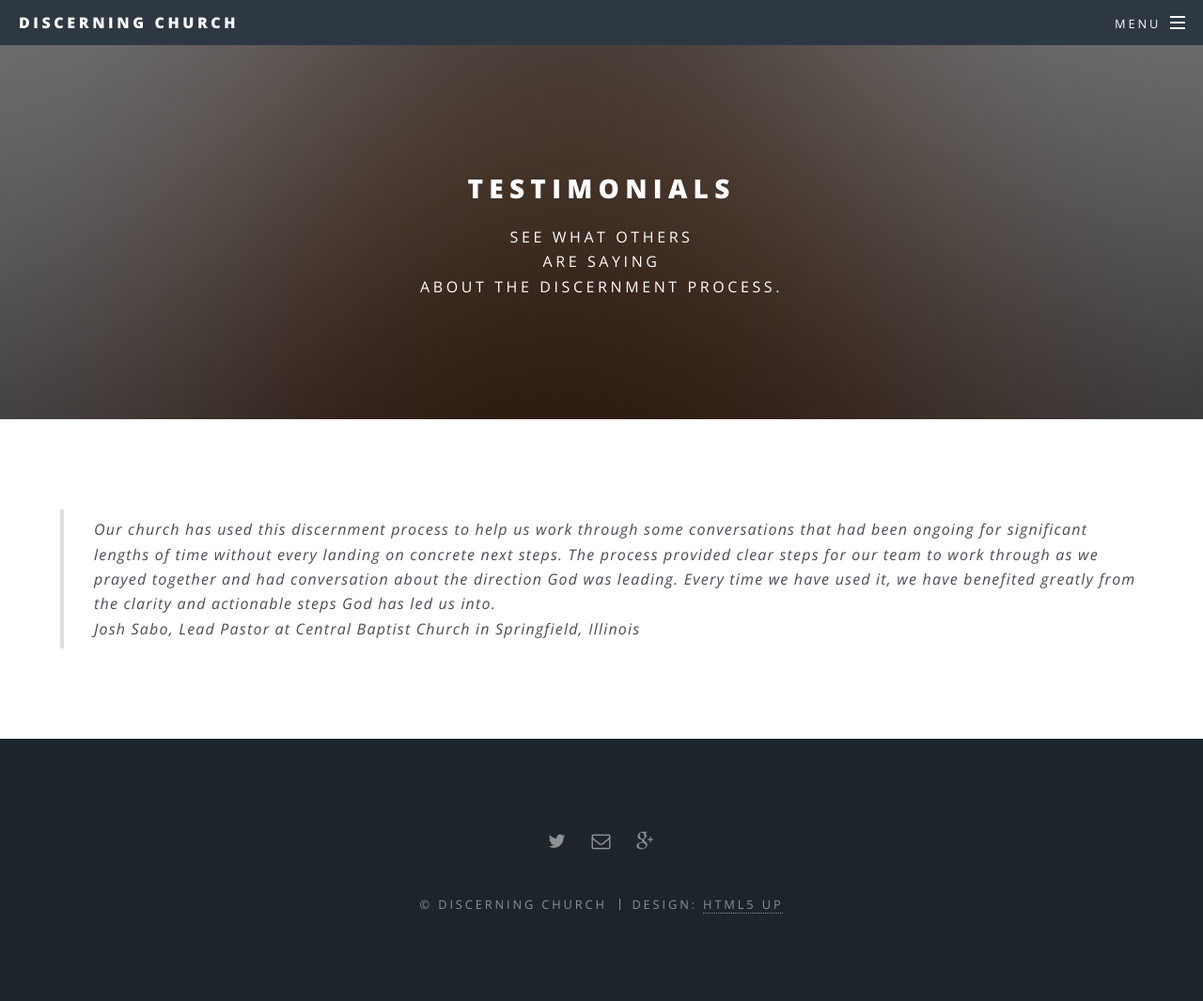
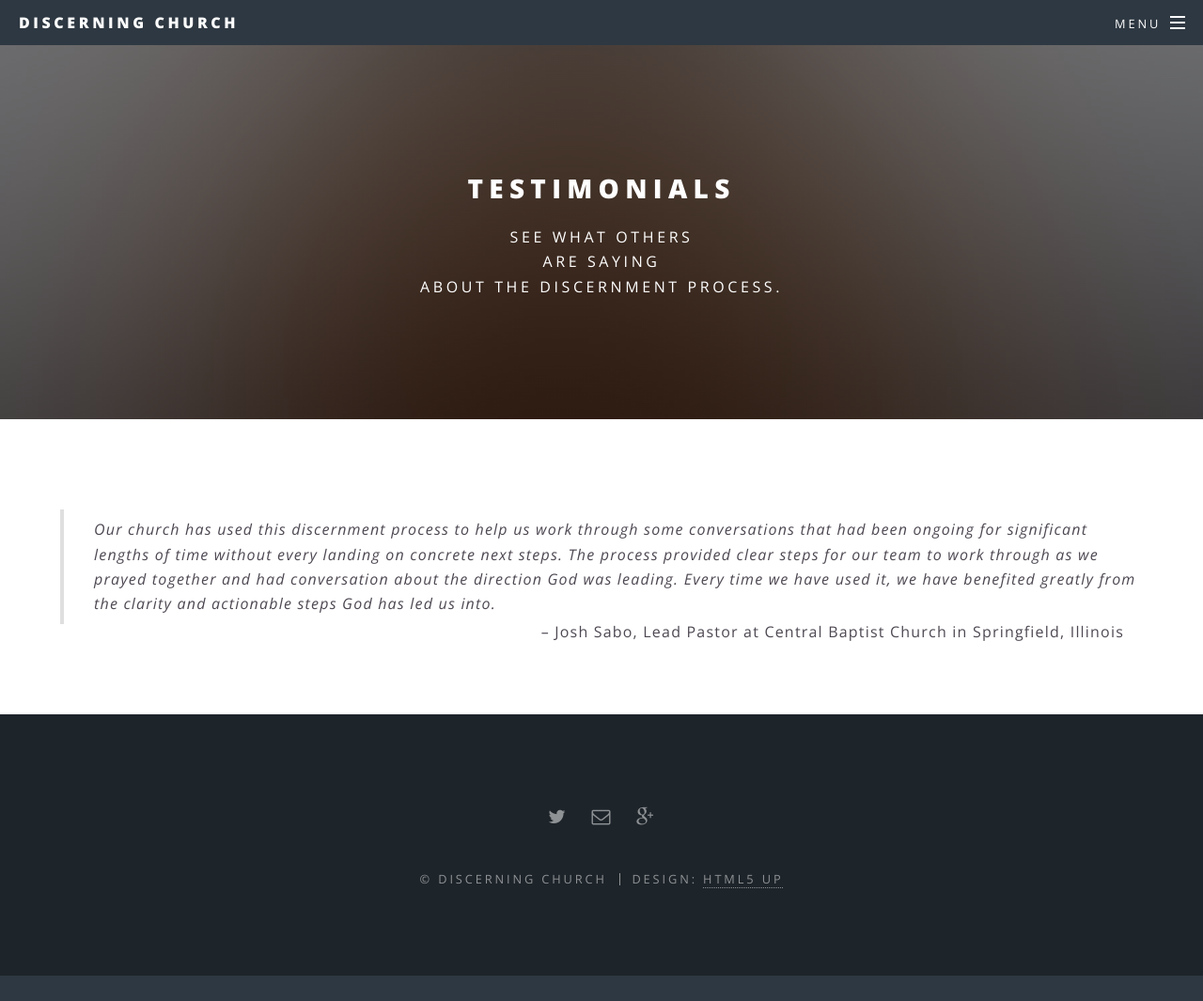
Before and after one commit to wadeallen/discerning_church_2015, a Jekyll site: the page built from testimonials.html, in a window 1280 px wide and 1065 px high. Shown: the whole window at 94% size. Built offline with Jekyll 4.4.1, drawn with Linux system fonts in a browser that asks for light colours.

Commit message:
Site updated at 2015-08-05 17:25:10 UTC

```diff
--- a/css/style.css
+++ b/css/style.css
@@ -39,6 +39,17 @@
 
 	blockquote, q {
 		quotes: none;
+	}
+
+	blockquote footer {
+		padding-top: 30px;
+		padding-right: 20px;
+		float: right;
+		font-style: normal;
+	}
+
+	blockquote footer:before {
+		content: '–';
 	}
 
 	blockquote:before, blockquote:after, q:before, q:after {
```
